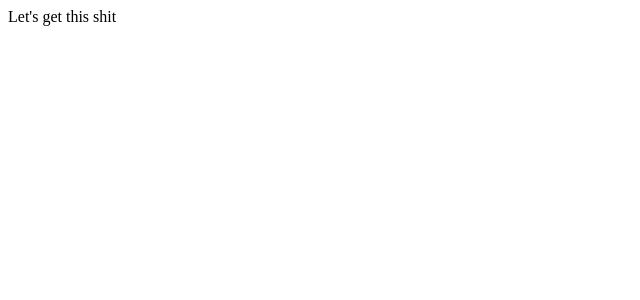
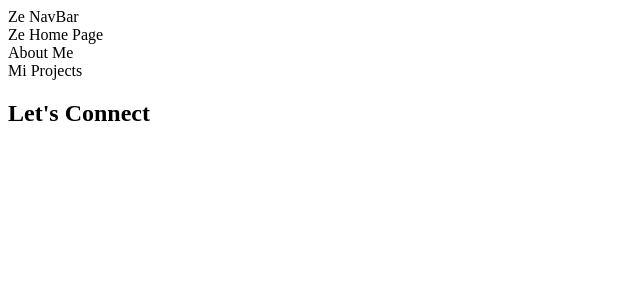
Before and after one commit to AnaRenee44/portfolio, a React app: page / in a window 1280 px wide. Shown: the top 300 px of the page, without its empty margins (0-640 px from the left). Built offline with nearby package versions, Linux system fonts and the light colour scheme.

Commit message:
components created

```diff
--- a/server.ts
+++ b/server.ts
@@ -9,9 +9,10 @@ const DIST_DIR = path.resolve(__dirname, "dist");
 app.use("/", express.static(DIST_DIR));
 
 app.get("/", (req: Request, res: Response) => {
-  res.sendFile(__dirname + "/index.html");
+  res.sendFile(path.resolve(DIST_DIR, "index.html"));
 });
-// path.resolve(DIST_DIR, "index.html")
+
+// __dirname + "/index.html";
 
 app.listen(PORT, () => {
   console.log(`Listening on port http://localhost:${PORT}`);
--- a/src/App.tsx
+++ b/src/App.tsx
@@ -1,7 +1,20 @@
 import React from "react";
+import NavBar from "./components/NavBar";
+import Home from "./components/Home";
+import About from "./components/About";
+import Projects from "./components/Projects";
+import Contact from "./components/Contact";
 
 const App: React.FC = () => {
-  return <div>Let&apos;s get this shit</div>;
+  return (
+    <div>
+      <NavBar />
+      <Home />
+      <About />
+      <Projects />
+      <Contact />
+    </div>
+  );
 };
 
 export default App;
--- /dev/null
+++ b/src/components/About.tsx
@@ -0,0 +1,7 @@
+import React from "react";
+
+const About: React.FC = () => {
+  return <div>About Me</div>;
+};
+
+export default About;
--- /dev/null
+++ b/src/components/Contact.tsx
@@ -0,0 +1,11 @@
+import React from "react";
+
+const Contact: React.FC = () => {
+  return (
+    <div>
+      <h2>Let&apos;s Connect</h2>
+    </div>
+  );
+};
+
+export default Contact;
--- /dev/null
+++ b/src/components/Home.tsx
@@ -0,0 +1,7 @@
+import React from "react";
+
+const Home: React.FC = () => {
+  return <div>Ze Home Page</div>;
+};
+
+export default Home;
--- /dev/null
+++ b/src/components/NavBar.tsx
@@ -0,0 +1,7 @@
+import React from "react";
+
+const NavBar: React.FC = () => {
+  return <nav>Ze NavBar</nav>;
+};
+
+export default NavBar;
--- /dev/null
+++ b/src/components/Projects.tsx
@@ -0,0 +1,7 @@
+import React from "react";
+
+const Projects: React.FC = () => {
+  return <div>Mi Projects</div>;
+};
+
+export default Projects;
```
